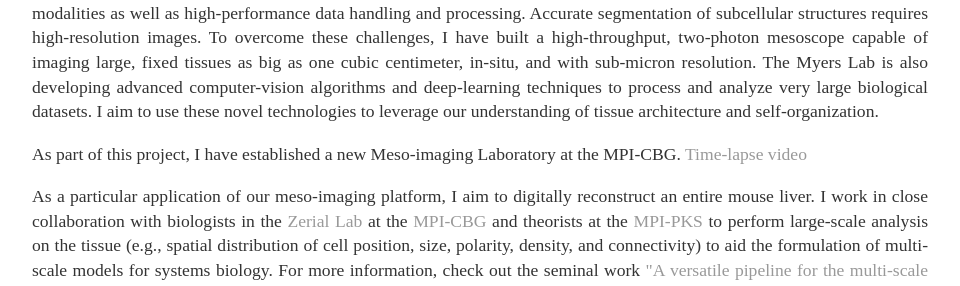
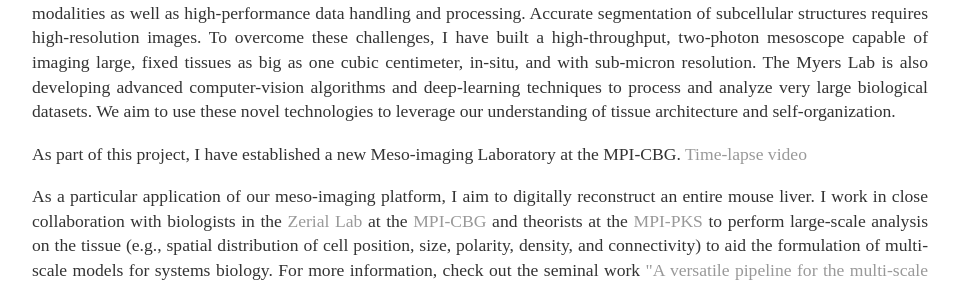
Before and after one commit to davidchenlee/davidchenlee.github.io, a Jekyll site: the page built from index.html, in a window 1280 px wide. Shown: the part 439-725 px from the top of the page, without its empty margins (160-1120 px from the left). Built offline with Jekyll 4.4.1, drawn with Linux system fonts in a browser that asks for light colours; some of the changed text lies outside the part shown.

Commit message:
change 'I' for 'we'

```diff
--- a/index.html
+++ b/index.html
@@ -10,7 +10,7 @@
 </center>
 
 <hr>
-<p style="text-align:justify">Volumetric imaging of biological systems across multiple spatial scales is pivotal to understand how tissues, organs, and organisms emerge from a collection of molecules and cells. In order to look at biology across scales, imaging tools must not only be able to resolve the smallest structures of interest but also span extensive lengths at the highest possible resolution. Imaging large samples poses several key challenges to data acquisition, processing, and quantitative analysis. For example, thick and opaque samples require methods capable of imaging deep inside the tissue. Large samples need fast imaging modalities as well as high-performance data handling and processing. Accurate segmentation of subcellular structures requires high-resolution images. To overcome these challenges, I have built a high-throughput, two-photon mesoscope capable of imaging large, fixed tissues as big as one cubic centimeter, in-situ, and with sub-micron resolution. The Myers Lab is also developing advanced computer-vision algorithms and deep-learning techniques to process and analyze very large biological datasets. I aim to use these novel technologies to leverage our understanding of tissue architecture and self-organization.</p>
+<p style="text-align:justify">Volumetric imaging of biological systems across multiple spatial scales is pivotal to understand how tissues, organs, and organisms emerge from a collection of molecules and cells. In order to look at biology across scales, imaging tools must not only be able to resolve the smallest structures of interest but also span extensive lengths at the highest possible resolution. Imaging large samples poses several key challenges to data acquisition, processing, and quantitative analysis. For example, thick and opaque samples require methods capable of imaging deep inside the tissue. Large samples need fast imaging modalities as well as high-performance data handling and processing. Accurate segmentation of subcellular structures requires high-resolution images. To overcome these challenges, I have built a high-throughput, two-photon mesoscope capable of imaging large, fixed tissues as big as one cubic centimeter, in-situ, and with sub-micron resolution. The Myers Lab is also developing advanced computer-vision algorithms and deep-learning techniques to process and analyze very large biological datasets. We aim to use these novel technologies to leverage our understanding of tissue architecture and self-organization.</p>
 
 <p style="text-align:justify"> As part of this project, I have established a new Meso-imaging Laboratory at the MPI-CBG. <a href="https://twitter.com/bigimaginglab/status/964987879926718464">Time-lapse video</a></p>
 
```
